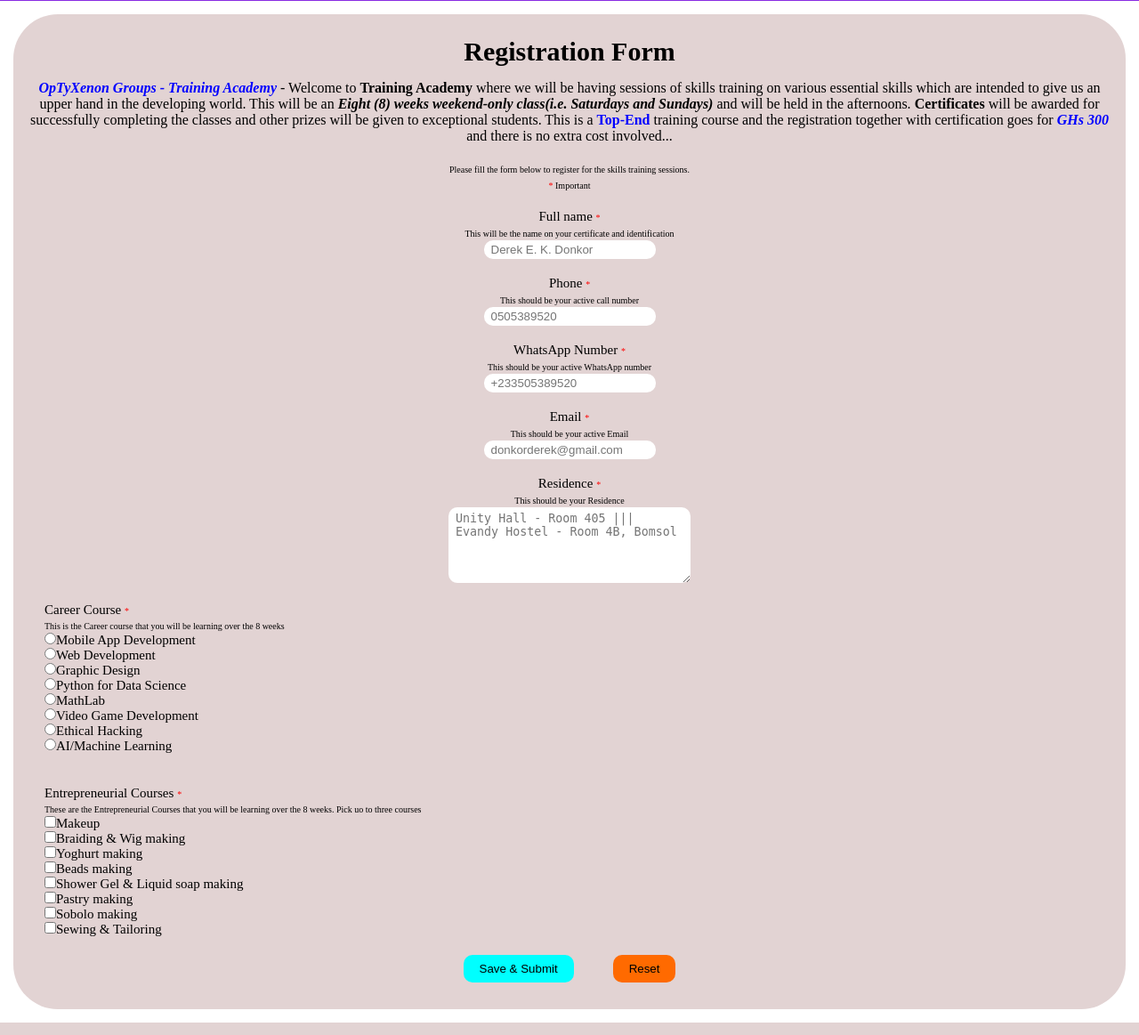
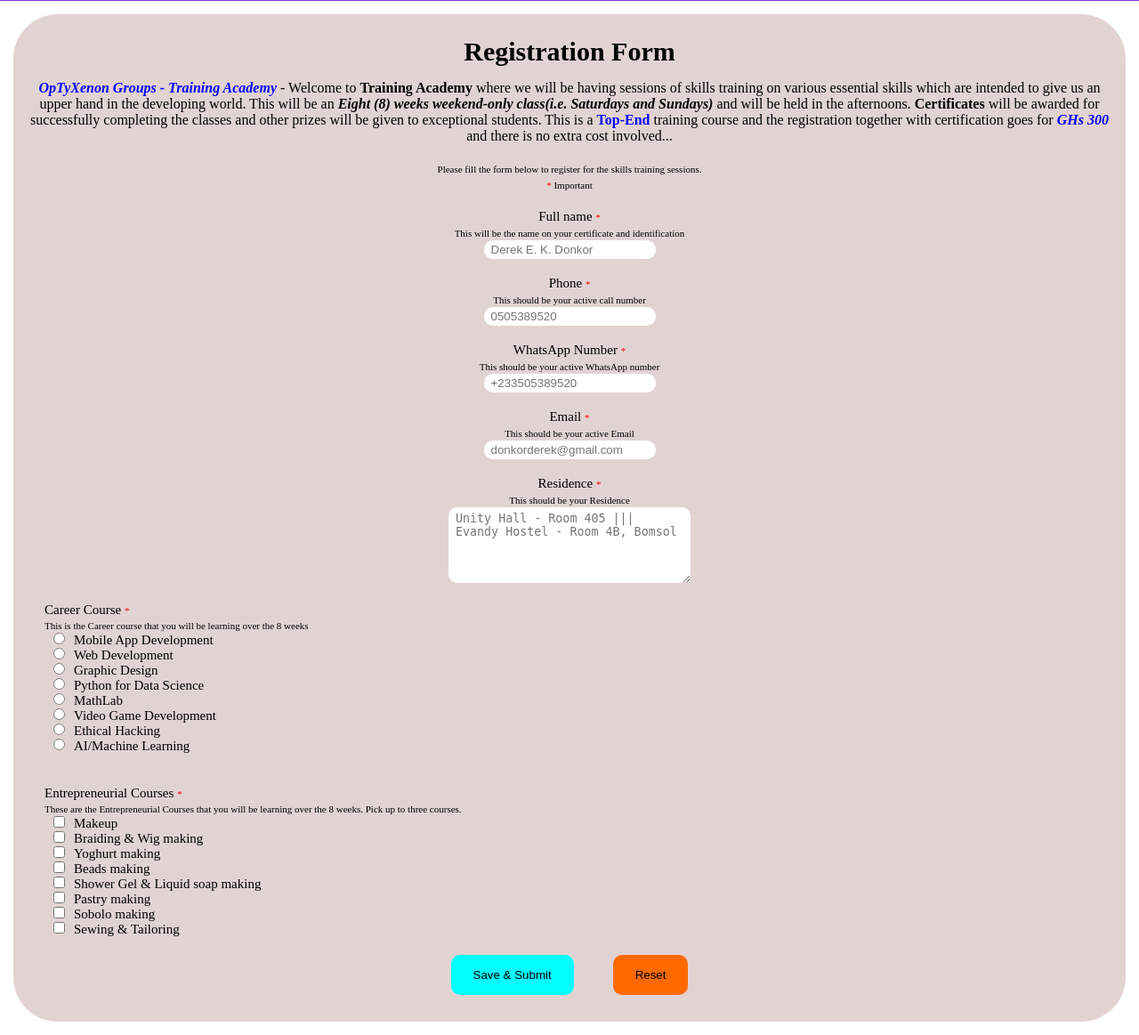
Before and after one commit to thexenon/OTXG-TA, a PHP site: page / in a window 1280 px wide. Shown: the part 759-1922 px from the top of the page at 89% size. Run offline with PHP 8.4, Linux system fonts and the light colour scheme.

Commit message:
Corrections to Index and added JS

```diff
--- a/files/styles/index.css
+++ b/files/styles/index.css
@@ -110,7 +110,7 @@
 
 .forms span {
     text-align: left;
-    font-size: 10px;
+    font-size: 11px;
 }
 .forms label {
     font-size: 15px;
@@ -121,6 +121,10 @@
     background: white;
     border: none;
     border-radius: 10px;
+}
+
+.forms input[type=radio], .forms input[type=checkbox] {
+    margin: 0px 10px;
 }
 
 .forms .float {
@@ -147,7 +151,7 @@
 .saveform {
     margin: 20px;
     background: aqua;
-    padding: 8px 18px;
+    padding: 15px 25px;
     border: none;
     cursor: grab;
     border-radius: 10px;
@@ -155,7 +159,7 @@
 .reset {
     margin: 20px;
     background: rgb(255, 106, 0);
-    padding: 8px 18px;
+    padding: 15px 25px;
     border: none;
     cursor: grab;
     border-radius: 10px;
--- a/index.html
+++ b/index.html
@@ -79,7 +79,7 @@
                     <br>
                     <br>
                     <label class="float" for="EntrepreneurialCourses"> Entrepreneurial Courses <span class="red">*</span><br>
-                        <span>These are the Entrepreneurial Courses that you will be learning over the 8 weeks. Pick uo to three courses</span><br>
+                        <span>These are the Entrepreneurial Courses that you will be learning over the 8 weeks. Pick up to three courses.</span><br>
                         <label><input type="checkbox" name="EntrepreneurialCourses" id="">Makeup</label><br>
                         <label><input type="checkbox" name="EntrepreneurialCourses" id="">Braiding & Wig making</label><br>
                         <label><input type="checkbox" name="EntrepreneurialCourses" id="">Yoghurt making</label><br>
```
Also changed, not shown: files/js/index.js (added).
